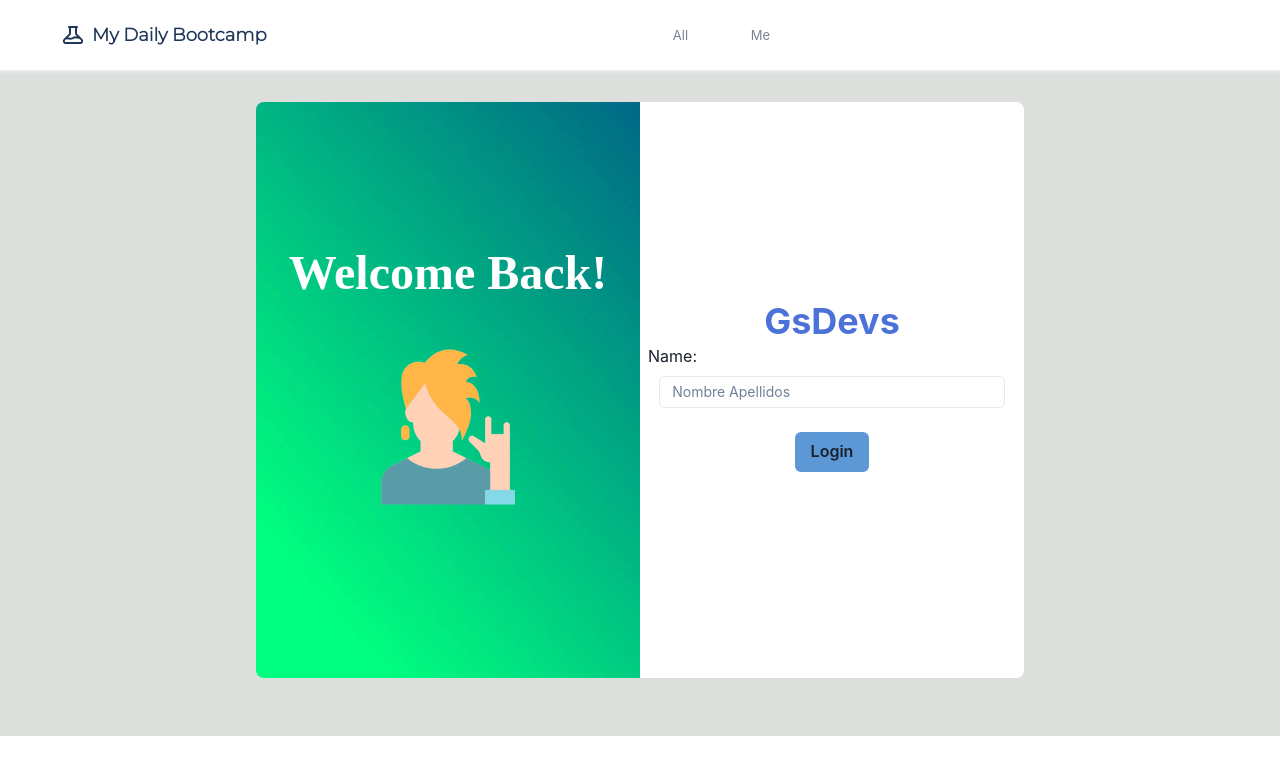
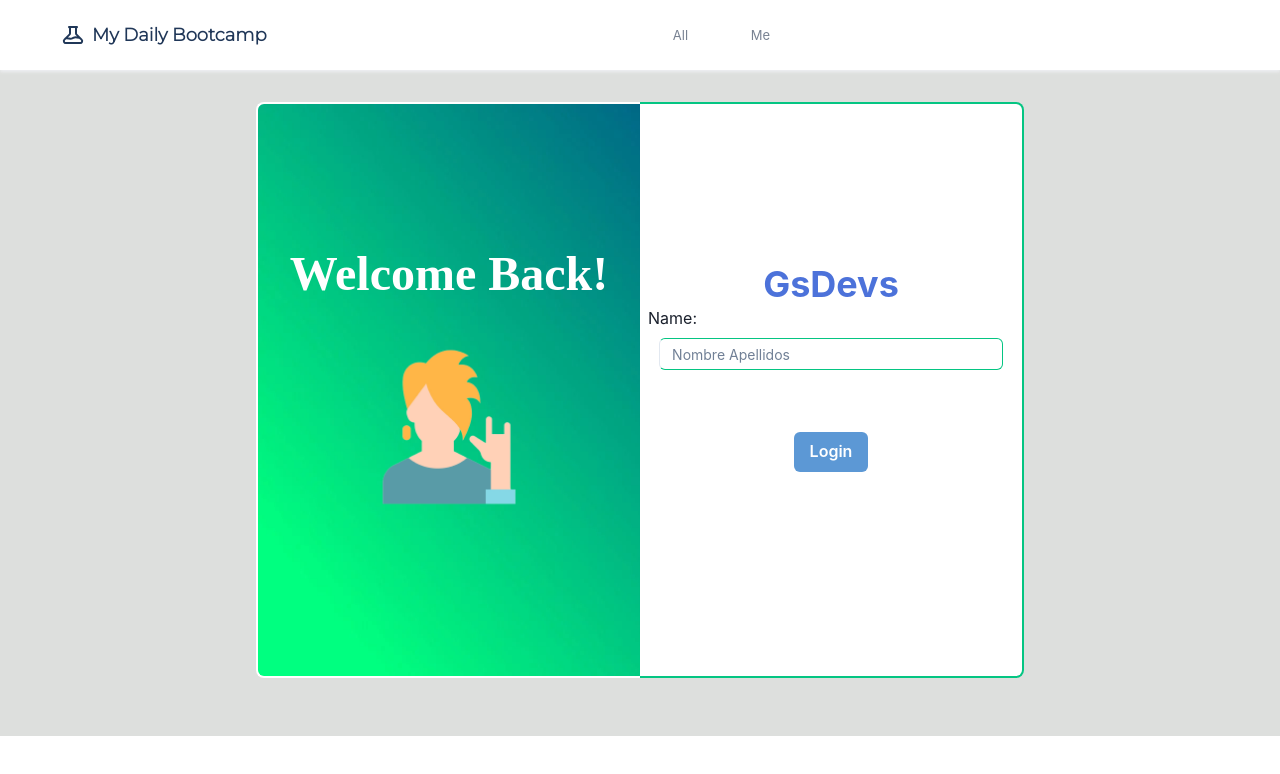
Before and after one commit to georgeSandovalEstela/myDailyBootCampX, a React (Vite) app: page /login in a window 1280 px wide. Shown: the top 774 px of the page. Built offline with nearby package versions, Linux system fonts and the light colour scheme; a web font is replaced by a local one.

Commit message:
enhancenment UI Login

```diff
--- a/public/pages/Login.jsx
+++ b/public/pages/Login.jsx
@@ -68,6 +68,9 @@ function Login() {
           flexDirection="column"
           borderTopLeftRadius="8px"
           borderBottomLeftRadius="8px"
+          borderTop="2px solid white"
+          borderLeft="2px solid white"
+          borderBottom="2px solid white"
         >
           <Heading
             color="white"
@@ -91,6 +94,9 @@ function Login() {
           bg="white"
           borderTopRightRadius="8px"
           borderBottomRightRadius="8px"
+          borderRight="2px solid #04c582"
+          borderBottom="2px solid #04c582"
+          borderTop="2px solid #04c582"
         >
           <Heading color="#4C72DA" marginTop="1rem">
             GsDevs
@@ -171,11 +177,17 @@ function Login() {
           <Box
             margin="1.5rem 0"
             width="100%"
+            height="20%"
             display="flex"
             justifyContent="center"
             alignItems="center"
           >
-            <Button bg="#5C98D5" _hover="" onClick={() => loginUser()}>
+            <Button
+              bg="#5C98D5"
+              _hover=""
+              onClick={() => loginUser()}
+              color="white"
+            >
               Login
             </Button>
           </Box>
```
